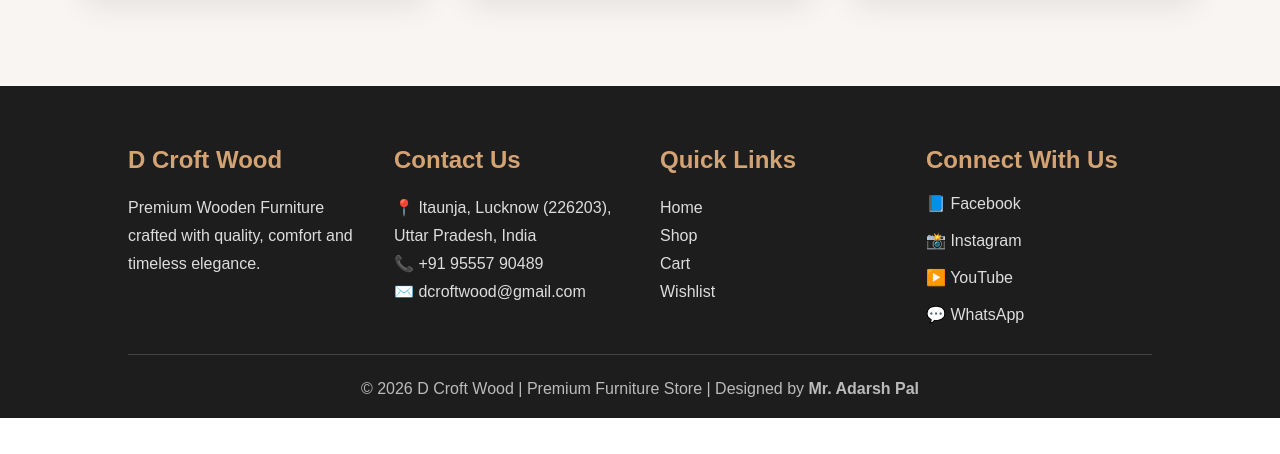
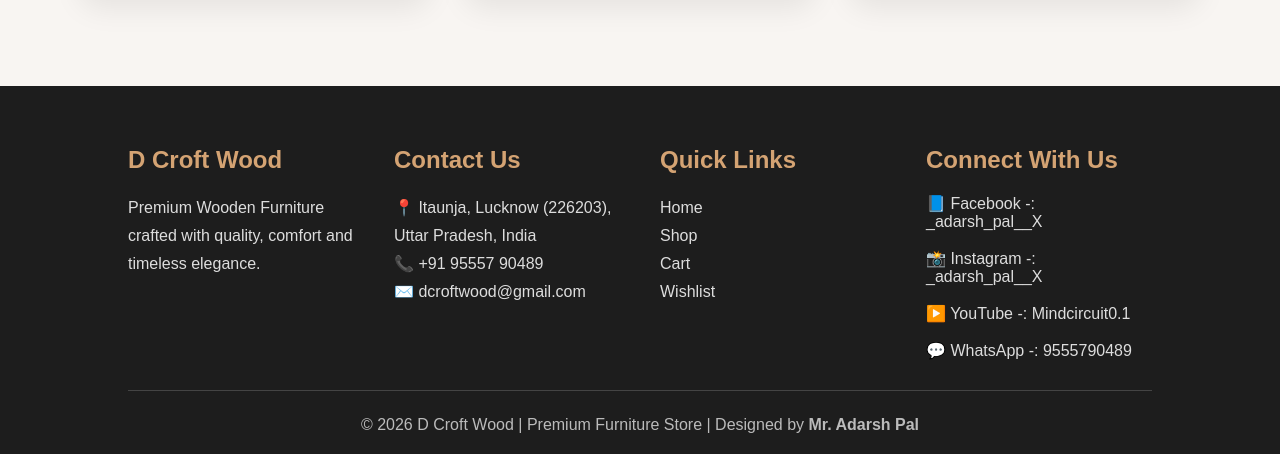
Before and after one commit to adarshpal8853-debug/D-Croft-Wood, a Django app: page / in a window 1280 px wide. Shown: the part 2263-2717 px from the top of the page. Before the commit the page ends 2681 px from the top, so only its background shows below. Run offline with Django 5.2, Linux system fonts and the light colour scheme.

```diff
--- a/store/templates/home.html
+++ b/store/templates/home.html
@@ -672,13 +672,13 @@ comfort and timeless elegance.
 
 <h3>Connect With Us</h3>
 
-<a href="#">📘 Facebook</a><br><br>
+<a href="#">📘 Facebook -: _adarsh_pal__X</a><br><br>
 
-<a href="#">📸 Instagram</a><br><br>
+<a href="#">📸 Instagram -: _adarsh_pal__X</a><br><br>
 
-<a href="#">▶️ YouTube</a><br><br>
+<a href="#">▶️ YouTube -: Mindcircuit0.1</a><br><br>
 
-<a href="#">💬 WhatsApp</a>
+<a href="#">💬 WhatsApp -: 9555790489</a>
 
 </div>
 
--- a/store/templates/upi_payment.html
+++ b/store/templates/upi_payment.html
@@ -36,7 +36,6 @@ border-radius:10px;
 
 }
 
-h1{
 
 color:#6a1b9a;
 
```
Also changed, not shown: db.sqlite3, store/templates/order.html (added), 1 other file.
